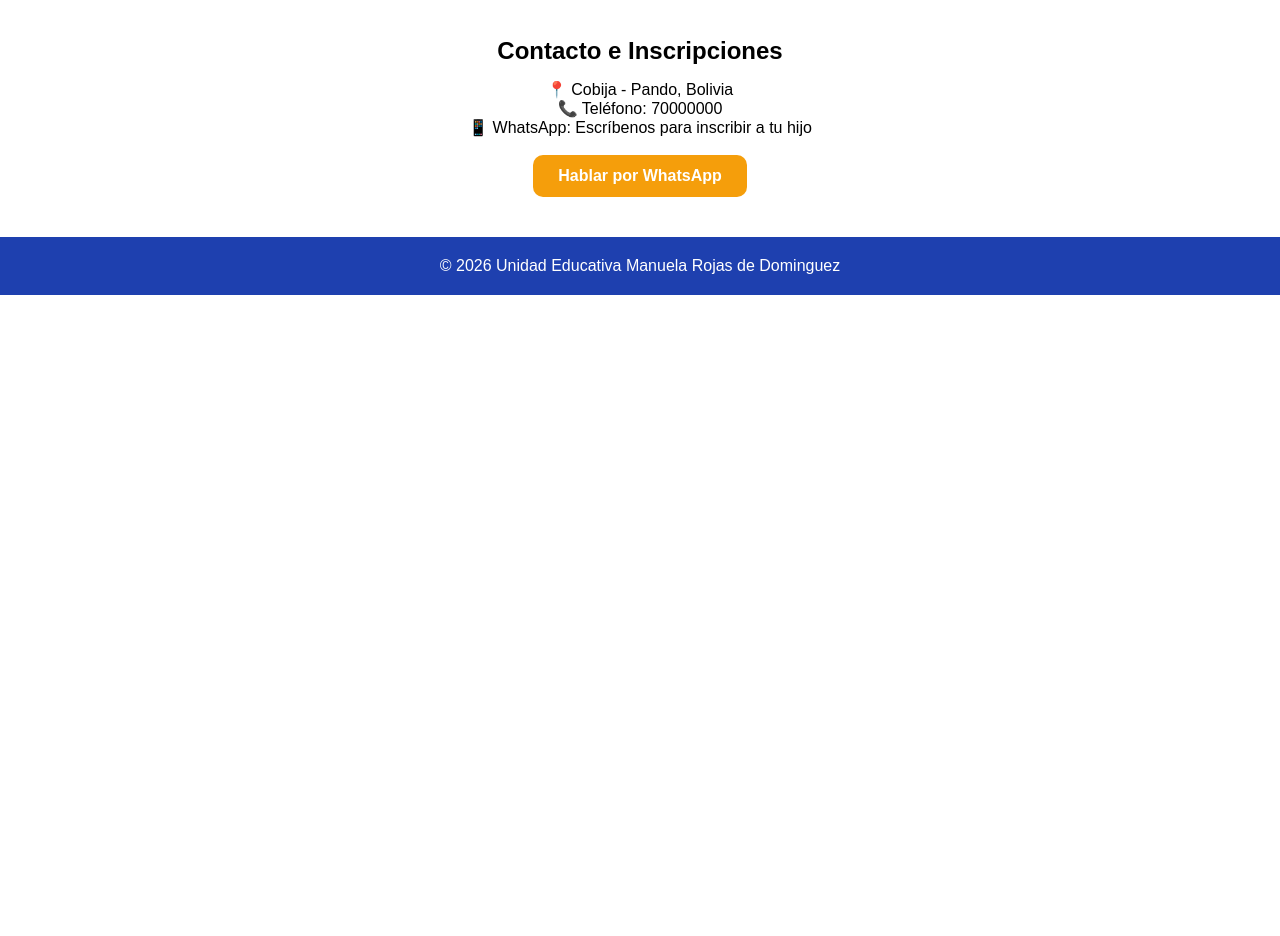
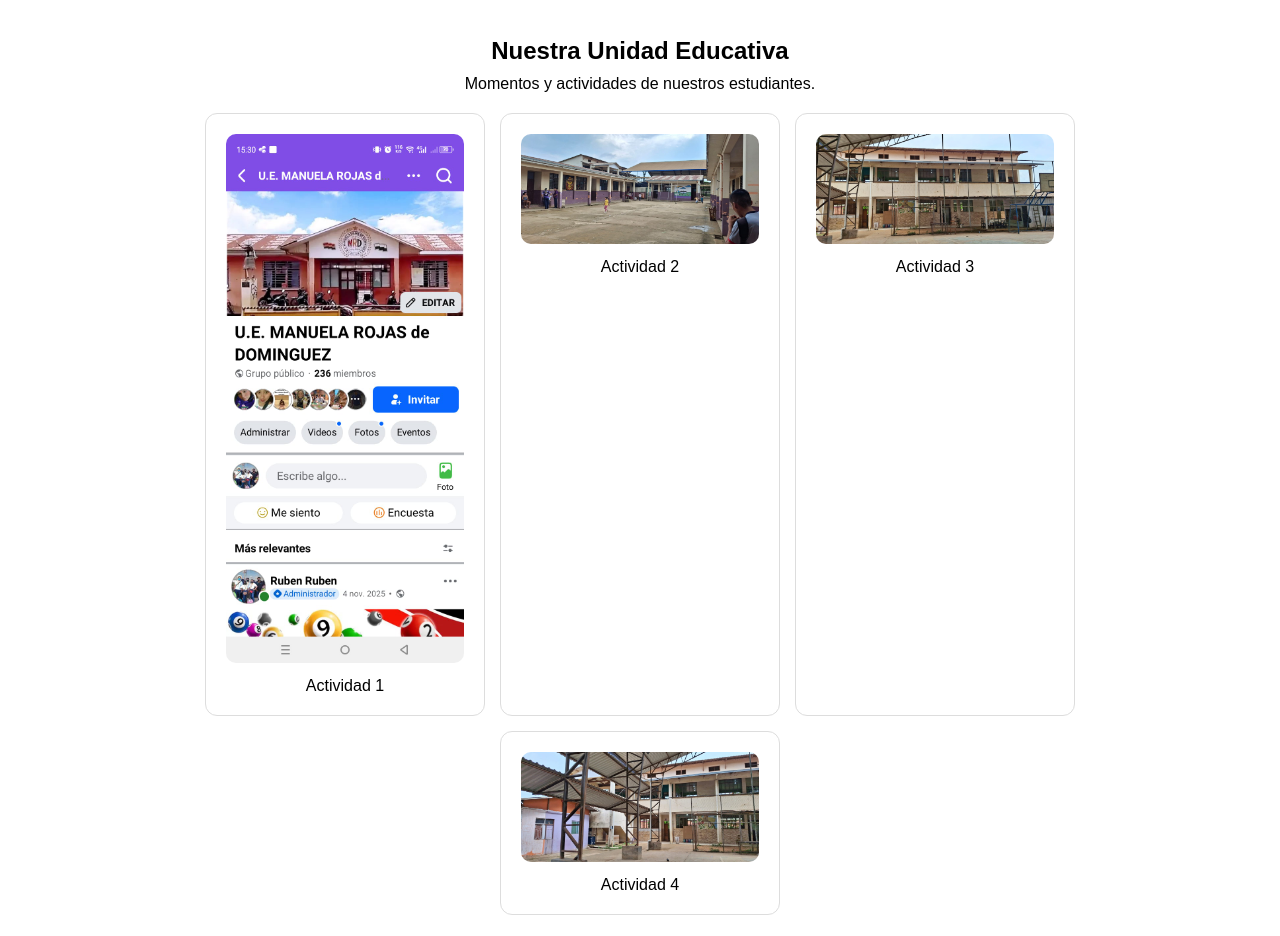
Before and after one commit to nicoschino6048-lgtm/Unidad-Educativa-Manuela-Rojas-de-Dom-nguez-, a plain HTML site: page index.html in a window 1280 px wide. Shown: the part 764-1700 px from the top of the page. Before the commit the page ends 1059 px from the top, so only its background shows below. Drawn offline with Linux system fonts and the light colour scheme.

Commit message:
Update index.html

```diff
--- a/index.html
+++ b/index.html
@@ -24,6 +24,12 @@ footer { background:#1e40af; color:white; text-align:center; padding:20px; }
 <div class="hero"><h1>Unidad Educativa<br>Manuela Rojas de Dominguez</h1><p>Formamos estudiantes con valores, conocimiento y amor por aprender.</p><a class="boton" href="#contacto">¡Inscríbete Ahora!</a></div>
 <div class="seccion" id="niveles"><h2>Nuestros Niveles</h2><div class="cards"><div class="card"><h3>📚 Inicial</h3><p>Aprendizaje con juegos, valores y cariño.</p></div><div class="card"><h3>✏️ Primaria</h3><p>Base sólida en lectura, matemáticas, ciencias y arte.</p></div><div class="card"><h3>🎓 Secundaria</h3><p>Preparación para la universidad y para la vida.</p></div></div></div>
 <div class="seccion" id="nosotros" style="background:#fef3c7; border-radius:15px;"><h2>Sobre Nosotros</h2><p style="margin-top:15px;">Somos la Unidad Educativa Manuela Rojas de Dominguez, comprometidos con la educación de calidad.</p><p style="margin-top:10px;"><b>Misión:</b> Educar con amor y excelencia.<br><b>Visión:</b> Ser la mejor unidad educativa de la región.</p></div>
+<div class="seccion" id="fotos"><h2>Nuestra Unidad Educativa</h2><p style="margin-top:10px;">Momentos y actividades de nuestros estudiantes.</p><div class="cards">
+<div class="card"><img src="WhatsApp%20Image%202026-11-19%20at%209.56.58%20PM.jpeg" style="width:100%; border-radius:10px;"><p style="margin-top:10px;">Actividad 1</p></div>
+<div class="card"><img src="WhatsApp%20Image%202026-11-19%20at%209.59.15%20PM.jpeg" style="width:100%; border-radius:10px;"><p style="margin-top:10px;">Actividad 2</p></div>
+<div class="card"><img src="WhatsApp%20Image%202026-11-19%20at%209.59.17%20PM.jpeg" style="width:100%; border-radius:10px;"><p style="margin-top:10px;">Actividad 3</p></div>
+<div class="card"><img src="WhatsApp%20Image%202026-11-19%20at%209.59.18%20PM.jpeg" style="width:100%; border-radius:10px;"><p style="margin-top:10px;">Actividad 4</p></div>
+</div></div>
 <div class="seccion" id="contacto"><h2>Contacto e Inscripciones</h2><p style="margin-top:15px;">📍 Cobija - Pando, Bolivia<br>📞 Teléfono: 70000000<br>📱 WhatsApp: Escríbenos para inscribir a tu hijo</p><br><a class="boton" href="https://wa.me/59170000000">Hablar por WhatsApp</a></div>
 <footer><p>© 2026 Unidad Educativa Manuela Rojas de Dominguez</p></footer>
 </body>
```
